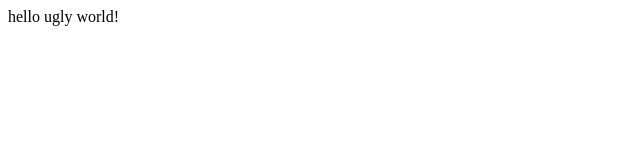
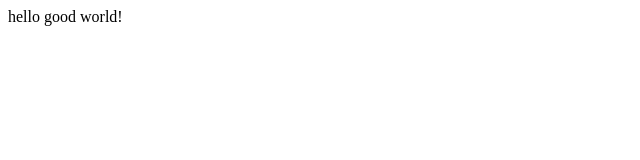
Before and after one commit to gtso86/git-tests, a plain HTML site: page index.html in a window 1280 px wide. Shown: the full height of the page, 0-640 px from the left. Drawn offline with Linux system fonts and the light colour scheme.

```diff
--- a/index.html
+++ b/index.html
@@ -7,6 +7,6 @@
   <title>Document</title>
 </head>
 <body>
-  hello ugly world!
+  hello good world!
 </body>
 </html>
```
